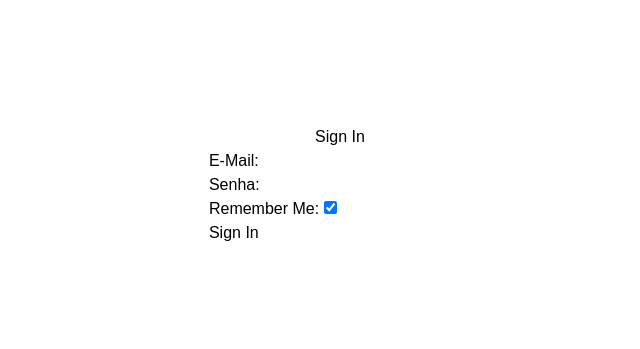
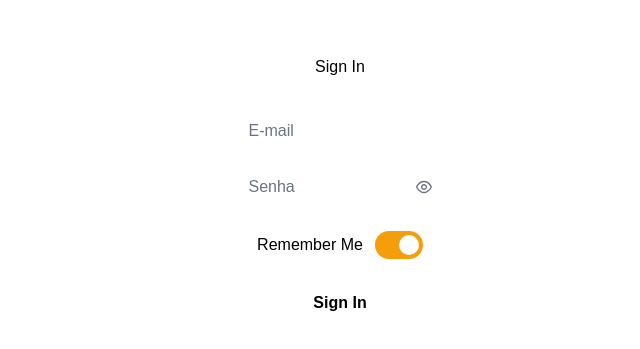
Before and after one commit to ThomBertelli/vendy, a Vue app: page /signin in a window 1280 px wide. Shown: the part 215-564 px from the top of the page, without its empty margins (300-940 px from the left). Built offline with nearby package versions, Linux system fonts and the light colour scheme; a web font is replaced by a local one.

Commit message:
style(SignIn): add styles to inputs and buttons

```diff
--- a/src/components/SignIn.vue
+++ b/src/components/SignIn.vue
@@ -3,7 +3,13 @@
 import { useRouter } from 'vue-router'
 import { ref } from 'vue'
 import { Auth } from '../auth'
+
 import { useToast } from 'primevue/usetoast';
+import InputText from 'primevue/inputtext';
+import FloatLabel from 'primevue/floatlabel';
+import Password from 'primevue/password';
+import InputSwitch from 'primevue/inputswitch';
+import Button from 'primevue/button';
 
 const toast = useToast();
 const router = useRouter()
@@ -48,20 +54,29 @@ function onSubmit(form: Event) {
     <div class="flex flex-col justify-center items-center h-screen">
         <h1>Sign In</h1>
 
-        <form @submit.prevent="onSubmit">
-            <label>E-Mail: </label>
-            <input v-model="email" type="email" /><br />
+        <form class="flex flex-col gap-8 mt-10" @submit.prevent="onSubmit">
 
-            <label>Senha: </label>
-            <input v-model="password" type="password" /><br />
+            <FloatLabel>
+                <InputText v-model="email" type="email" id="email" inputType="email"/>
+                <label for="email">E-mail</label>
+            </FloatLabel>
 
-            <label>Remember Me: </label>
-            <input v-model="remember" type="checkbox" /><br />
+
+
+            <FloatLabel>
+                <Password v-model="password" inputId="password" toggleMask :feedback="false" />
+                <label for="password">Senha</label>
+            </FloatLabel>
+
             <Toast/>
+            <div class="flex items-center justify-center gap-3">
+                <label for="remember-me">Remember Me</label>
+                <InputSwitch v-model="remember" inputId="remember-me" />
+            </div>
 
-            <button type="submit" v-show="!awaiting">Sign In</button>
+            <Button label="Sign In" v-show="!awaiting"/>
         </form>
     </div>
 </template>
 
-<style lang="postcss" scoped></style>
+<style  scoped></style>
```
